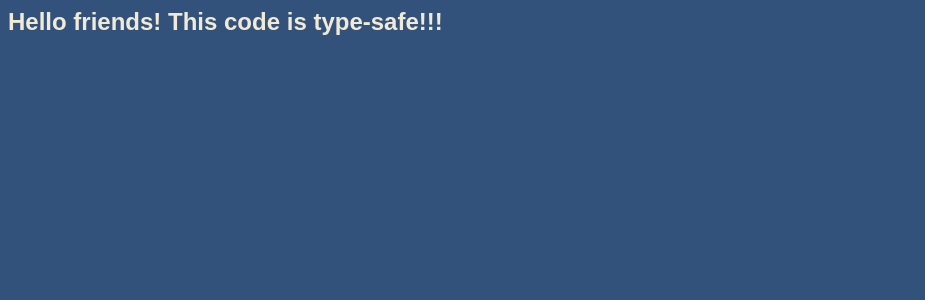
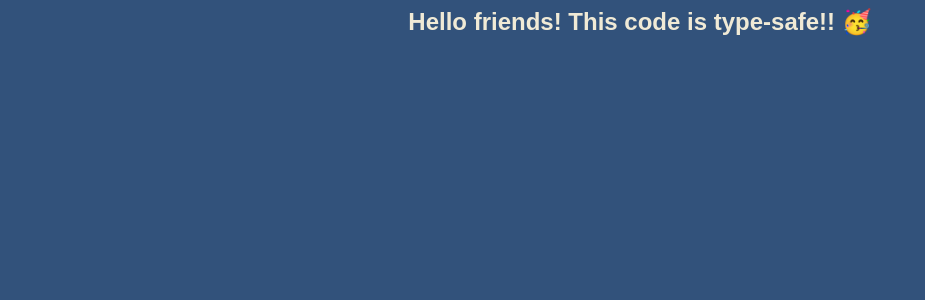
Before and after one commit to akc8012/preact-scaffold, a Preact app: page / in a window 1280 px wide. Shown: the top 300 px of the page, without its empty margins (0-925 px from the left). Built offline with nearby package versions, Linux system fonts and the light colour scheme.

Commit message:
scss modification, emoji in the tsx!!!!!

```diff
--- a/src/main.tsx
+++ b/src/main.tsx
@@ -2,6 +2,6 @@ import { h, render } from 'preact';
 import './style.scss'
 
 const App = () =>
-	<h2>Hello friends! This code is type-safe!!!</h2>;
+	<h2>Hello friends! This code is type-safe!! 🥳</h2>;
 
 render(<App />, document.getElementById('root'));
--- a/src/style.scss
+++ b/src/style.scss
@@ -1,9 +1,11 @@
 $primary-color: #f0ead6;
 $secondary-color: #32527b;
+$font: sans-serif;
 
 body {
-	font-family: sans-serif;
+  font-family: $font;
+  text-align: center;
 
-	color: $primary-color;
-	background-color: $secondary-color;
+  color: $primary-color;
+  background-color: $secondary-color;
 }
```
